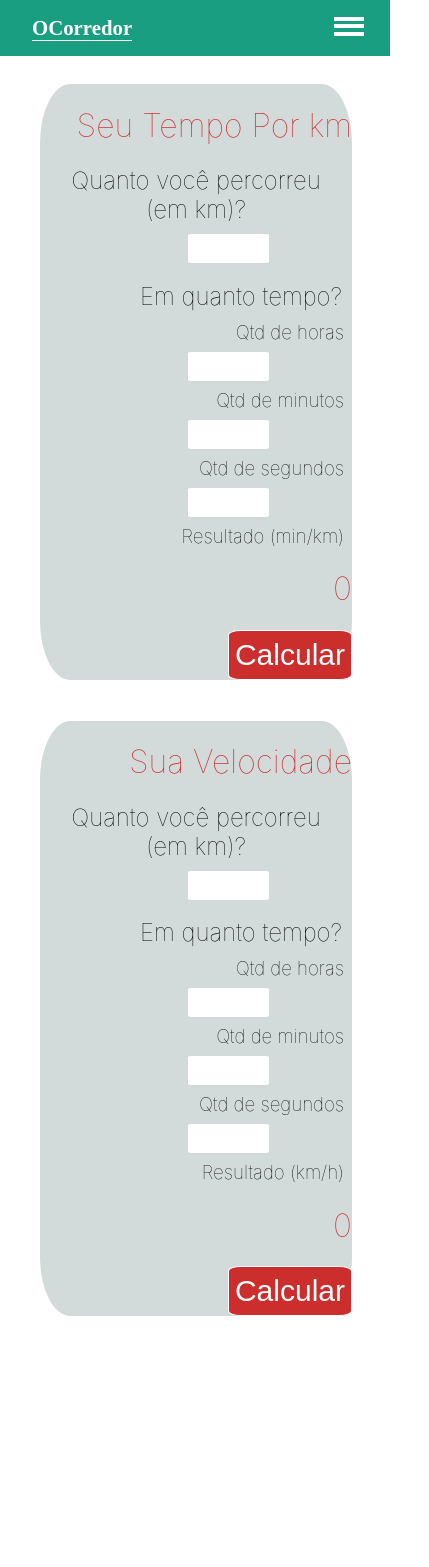
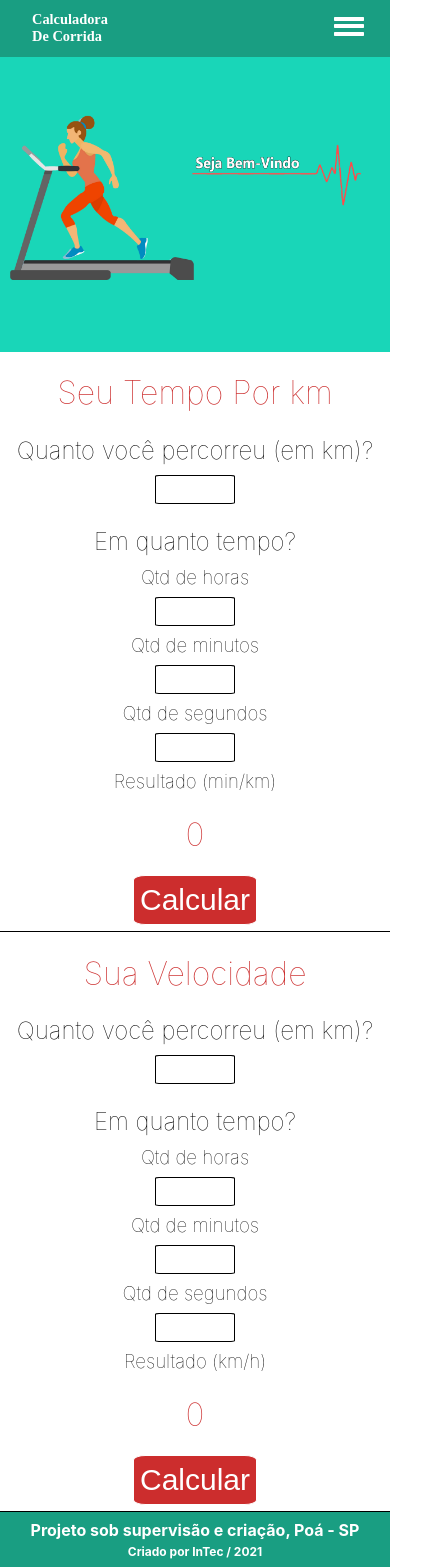
Before and after one commit to sergioneto12/Pace_Calculator, a React (Create React App) app: page / in a window 390 px wide. Shown: the whole page, 429 px wide, since content can reach past the window. Before the commit the page ends 1380 px from the top, so only its background shows below. Built offline with nearby package versions, Linux system fonts and the light colour scheme.

Commit message:
march 17th fixes css and footer

```diff
--- /dev/null
+++ b/src/Components/Footer.js
@@ -0,0 +1,36 @@
+import React from 'react';
+import styled from 'styled-components';
+
+const Footer = () => {
+    return (
+        <Main>
+            <h1>Projeto sob supervisão e criação, Poá - SP</h1>
+            <h2>Criado por InTec / 2021</h2>
+        </Main>
+    );
+};
+
+const Main = styled.div`
+    text-align: center;
+    font-size: 50%;
+    width: 100%;
+    background-color: #199e82;
+    padding: 1% 0;
+    margin-top: 3%;
+
+    h1, h2 {
+        color: white;
+        margin: 1%
+    }
+
+    @media (max-width: 999px) {
+        text-align: center;
+        font-size: 50%;
+        width: 100%;
+        background-color: #199e82;
+        padding: 1% 0;
+        margin-top: 0;
+    }
+`;
+
+export default Footer;
--- a/src/Components/Menu.js
+++ b/src/Components/Menu.js
@@ -8,9 +8,7 @@ const Menu = () => {
     return(
         <Nav>
             <Logo>
-                <h1>O </h1>
-                <h1> Corredor</h1>
-
+                <h1>Calculadora De Corrida</h1>
             </Logo>
             <Hamburguer onClick={() => setIsOpen(!isOpen)}>
                 <span></span>
@@ -47,7 +45,19 @@ const Logo = styled.div`
         font-family: 'sans-serif';
         font-size: 130%;
         color: white;
-        border-bottom: 1px solid white;
+    }
+
+    @media (max-width: 999px) {
+        padding: 0.5% 0;
+        width: 20%;
+        text-align: left;
+        display: flex;
+
+    h1 {
+        font-family: 'sans-serif';
+        font-size: 90%;
+        color: white;
+    }
     }
 `;
 
@@ -81,6 +91,7 @@ const Bar = styled.div`
     flex-direction: row;
     width: 100%;
     max-height: ${({isOpen}) => (isOpen ? "300px" : "0")};
+    transition: all 1s ease;
 
 
     @media (max-width: 1000px) {
--- a/src/Styles/CalculatorPace.css
+++ b/src/Styles/CalculatorPace.css
@@ -1,25 +1,25 @@
 @media (min-width: 1000px) {
 
   .Data {
-    background-color: white;
+
     width: 450px;
-    height: 95%;
+    height: 93%;
     margin: auto;
-    margin-top: 2%;
+    margin-top: 4%;
     justify-items: right;
     border: 1px solid white;
     border-radius: 5%;
   }
 
   .Data h1 {
-    color: #ec722b;
+    color: #cc2d2d;
+    margin: 10px 10px 5px 5px;
   }
 
   .Data h2 {
     color: black;
     margin: 10px;
     margin-top: 2%;
-
   }
 
   .Data h3 {
@@ -29,7 +29,7 @@
   }
 
   .Data .distance {
-    background-color: rgb(96, 243, 219);
+    background-color: white;
     border: 0.5px solid black;
     border-radius: 5%;
     height: 30px;
@@ -42,7 +42,7 @@
   }
 
   .Data .hours {
-    background-color: rgb(96, 243, 219);
+    background-color: white;
     border: 0.5px solid black;
     border-radius: 5%;
     height: 30px;
@@ -55,7 +55,7 @@
   }
 
   .Data .minutes {
-    background-color: rgb(96, 243, 219);
+    background-color: white;
     border: 0.5px solid black;
     border-radius: 5%;
     height: 30px;
@@ -68,7 +68,7 @@
   }
 
   .Data .seconds {
-    background-color: rgb(96, 243, 219);
+    background-color: white;
     border: 0.5px solid black;
     border-radius: 5%;
     height: 30px;
@@ -82,16 +82,16 @@
   }
 
   .Button {
-    height: 50px;
+    height: 45px;
     justify-content: center;
-    background-color: #ec722b;
+    background-color: #cc2d2d;
     color: white;
     font-size: 30px;
     border: 1px solid;
     border-radius: 10%;
     font-family: Roboto;
     cursor: pointer;
-    margin-top: 15px;
+    margin-top: 5px;
   }
 
 }
@@ -99,22 +99,19 @@
 @media (max-width: 999px) {
 
 .Data {
-  background-color:#0c1f38;
-  width: 65%;
-  height: 80%;
-
+  text-align: center;
+  width: 100%;
   margin-top: 1%;
   justify-items: right;
-  border: 1px solid white;
-  border-radius: 10%;
+  border-bottom: 1px solid black;
 }
 
 .Data h1 {
-  color: #e65401;
+  color: #cc2d2d;
 }
 
 .Data h2 {
-  color: white;
+  color: black;
   margin: 10px;
   margin-top: 0%;
 
@@ -123,7 +120,7 @@
 .Data h3 {
   font-weight: 500;
   margin: 8px;
-  color: white;
+  color: black;
 }
 
 
@@ -174,36 +171,34 @@
 .Button {
   height: 50px;
   justify-content: center;
-  background-color: #e65401;
+  background-color: #cc2d2d;
   color: white;
   font-size: 30px;
   border: 1px solid;
   border-radius: 10%;
-
-}
+  margin-bottom: 5%;
+  }
 
 }
 
 @media (max-width: 600px) {
 
   .Data {
-    background-color:#0c1f38;
-    width: 80%;
+    width: 100%;
     height: 100%;
 
     margin-top: 2%;
-    justify-items: right;
-    border: 1px solid white;
-    border-radius: 10%;
+    justify-items: center;
+    border-bottom: 1px solid black;
   }
 
   .Data h1 {
-    color: #e65401;
+    color: #cc2d2d;
     font-weight: 100;
   }
 
   .Data h2 {
-    color: white;
+    color: black;
     margin: 10px;
     margin-top: 6%;
     font-weight: 100;
@@ -212,14 +207,13 @@
 
   .Data h3 {
     font-weight: 500;
-    margin: 8px;
-    color: white;
+    margin: black;
     font-weight: 100;
   }
 
 
   .Data .distance {
-    border: 0.5px solid white;
+    border: 0.5px solid black;
     border-radius: 5%;
     height: 25px;
     width: 30%;
@@ -227,7 +221,7 @@
   }
 
   .Data .hours {
-    border: 0.5px solid white;
+    border: 0.5px solid black;
     border-radius: 5%;
     height: 25px;
     width: 30%;
@@ -235,7 +229,7 @@
   }
 
   .Data .minutes {
-    border: 0.5px solid white;
+    border: 0.5px solid black;
     border-radius: 5%;
     height: 25px;
     width: 30%;
@@ -243,7 +237,7 @@
   }
 
   .Data .seconds {
-    border: 0.5px solid white;
+    border: 0.5px solid black;
     border-radius: 5%;
     height: 25px;
     width: 30%;
@@ -253,11 +247,11 @@
   .Button {
     height: 50px;
     justify-content: center;
-    background-color: #e65401;
+    background-color: #cc2d2d;
     color: white;
     font-size: 30px;
     border: 1px solid;
     border-radius: 10%;
+    margin-bottom: 5%;
   }
-
 }
--- a/src/Styles/CalculatorSpeed.css
+++ b/src/Styles/CalculatorSpeed.css
@@ -1,7 +1,7 @@
 @media (min-width: 1000px) {
 
   .Data {
-    background-color: #d3dada;
+
     width: 450px;
     height: 93%;
     margin: auto;
@@ -20,7 +20,6 @@
     color: black;
     margin: 10px;
     margin-top: 2%;
-
   }
 
   .Data h3 {
@@ -100,14 +99,11 @@
 @media (max-width: 999px) {
 
 .Data {
-  background-color: #d3dada;
-  width: 65%;
-  height: 80%;
-
+  text-align: center;
+  width: 100%;
   margin-top: 1%;
   justify-items: right;
-  border: 1px solid white;
-  border-radius: 10%;
+  border-bottom: 1px solid black;
 }
 
 .Data h1 {
@@ -180,6 +176,7 @@
   font-size: 30px;
   border: 1px solid;
   border-radius: 10%;
+  margin-bottom: 5%;
   }
 
 }
@@ -187,16 +184,12 @@
 @media (max-width: 600px) {
 
   .Data {
-    background-color: #d3dada;
-    width: 80%;
+    width: 100%;
     height: 100%;
 
     margin-top: 2%;
-    justify-items: right;
-    border: 1px solid white;
-    border-radius: 10%;
-
-
+    justify-items: center;
+    border-bottom: 1px solid black;
   }
 
   .Data h1 {
@@ -220,7 +213,7 @@
 
 
   .Data .distance {
-    border: 0.5px solid white;
+    border: 0.5px solid black;
     border-radius: 5%;
     height: 25px;
     width: 30%;
@@ -228,7 +221,7 @@
   }
 
   .Data .hours {
-    border: 0.5px solid white;
+    border: 0.5px solid black;
     border-radius: 5%;
     height: 25px;
     width: 30%;
@@ -236,7 +229,7 @@
   }
 
   .Data .minutes {
-    border: 0.5px solid white;
+    border: 0.5px solid black;
     border-radius: 5%;
     height: 25px;
     width: 30%;
@@ -244,7 +237,7 @@
   }
 
   .Data .seconds {
-    border: 0.5px solid white;
+    border: 0.5px solid black;
     border-radius: 5%;
     height: 25px;
     width: 30%;
@@ -259,6 +252,6 @@
     font-size: 30px;
     border: 1px solid;
     border-radius: 10%;
+    margin-bottom: 5%;
   }
-
 }
--- a/src/Styles/Main.css
+++ b/src/Styles/Main.css
@@ -32,35 +32,34 @@
   }
 
   @media (max-width: 999px) {
-    .Main {
+    .full {
       background-color: white;
       margin-bottom: -3%;
       text-align: center;
+      margin: 0;
+      padding: 0;
     }
 
-    .Main-header {
+    .Main {
       text-align: center;
-
+      height: 35vh;
       background-image: url('../Images/RunBGC_2.png');
       background-repeat: no-repeat;
-      background-size: fit-content;
-      background-attachment: fixed;
+      background-size: 90%;
       background-position-x: 25%;
-      background-position-y: 55%;
+      background-position-y: 15%;
       background-color: rgb(25, 214, 184);
     }
 
     .calculator {
       display: block;
       text-align: center;
-      width: 100%;
-      padding-bottom: 6%;
+      justify-content: center;
     }
 
     .part-1 {
       text-align: center;
       width: 100%;
-      margin: 10%;
     }
 
 }
--- a/src/Views/About.js
+++ b/src/Views/About.js
@@ -1,8 +1,9 @@
 import {Component, React} from 'react';
-import Menu from '../Components/Menu';
 import styled from 'styled-components';
 import img from '../Images/running-1.jpg';
 
+import Menu from '../Components/Menu';
+import Footer from '../Components/Footer';
 class About extends Component {
   render() {
     return(
@@ -30,6 +31,8 @@ class About extends Component {
               <p>LinkedIn: <a href='https://www.linkedin.com/in/sergioguilhermeneto/'>Sergio Guilherme Neto</a></p>
             </Text>
         </Box>
+
+        <Footer/>
       </Wrapper>
     )
   }
@@ -40,7 +43,6 @@ const Wrapper = styled.section`
   margin: 0;
   padding: 0;
   box-sizing: border-box;
-  padding-bottom: 5%;
 `;
 
 const Head = styled.div`
@@ -54,7 +56,7 @@ const Head = styled.div`
   justify-content: center;
   align-items: center;
   padding-top: 1%;
-  margin-bottom: 5%;
+  margin-bottom: -5%;
 
   @media (max-width: 999px) {
     text-align: center;
--- a/src/Views/AboutCalculator.js
+++ b/src/Views/AboutCalculator.js
@@ -1,7 +1,9 @@
 import {Component, React} from 'react';
-import Menu from '../Components/Menu';
 import styled from 'styled-components';
 import img from '../Images/running-1.jpg';
+
+import Menu from '../Components/Menu';
+import Footer from '../Components/Footer';
 
 class Title extends Component {
   render() {
@@ -24,6 +26,8 @@ class Title extends Component {
               <p>Alguns aplicativos, embora forneçam serviços de mapas e dados sobre pace ou velocidade, nem sempre conseguem ser precisos em trechos específicos, em mostrar sua velocidade dado 1km ou segmentando dados de passada ou velocidade. a generalização dos dados, em certo momento, pode não representar a realidade. Para tal, a concepção desta calculadora tenta criar uma ferramenta, tanto para o uso mobile quanto em desktop, para a realização desta análise dos dados, e assim, facilitar o entendimento para a pessoa, dando suporte para que possa criar um aprimoramento sobre sua prática.</p>
             </Text>
         </Box>
+
+        <Footer/>
       </Wrapper>
     )
   }
@@ -34,7 +38,6 @@ const Wrapper = styled.section`
   margin: 0;
   padding: 0;
   box-sizing: border-box;
-  padding-bottom: 5%;
 `;
 
 const Head = styled.div`
@@ -48,7 +51,7 @@ const Head = styled.div`
   justify-content: center;
   align-items: center;
   padding-top: 1%;
-  margin-bottom: 5%;
+  margin-bottom: -5%;
 
   @media (max-width: 999px) {
     text-align: center;
--- a/src/Views/Main.js
+++ b/src/Views/Main.js
@@ -1,8 +1,10 @@
 import {useEffect} from 'react';
 import '../Styles/Main.css';
+
 import CalculatorPace from '../Components/CalculatorPace';
 import CalculatorSpeed from '../Components/CalculatorSpeed';
 import Menu from '../Components/Menu';
+import Footer from '../Components/Footer';
 
 function Main() {
   useEffect(() => {
@@ -44,6 +46,8 @@ function Main() {
               />
             </div>
         </div>
+
+        <Footer/>
     </div>
 
   );
```
Also changed, not shown: 1 other file (tests, documents, lock files or other folders).
